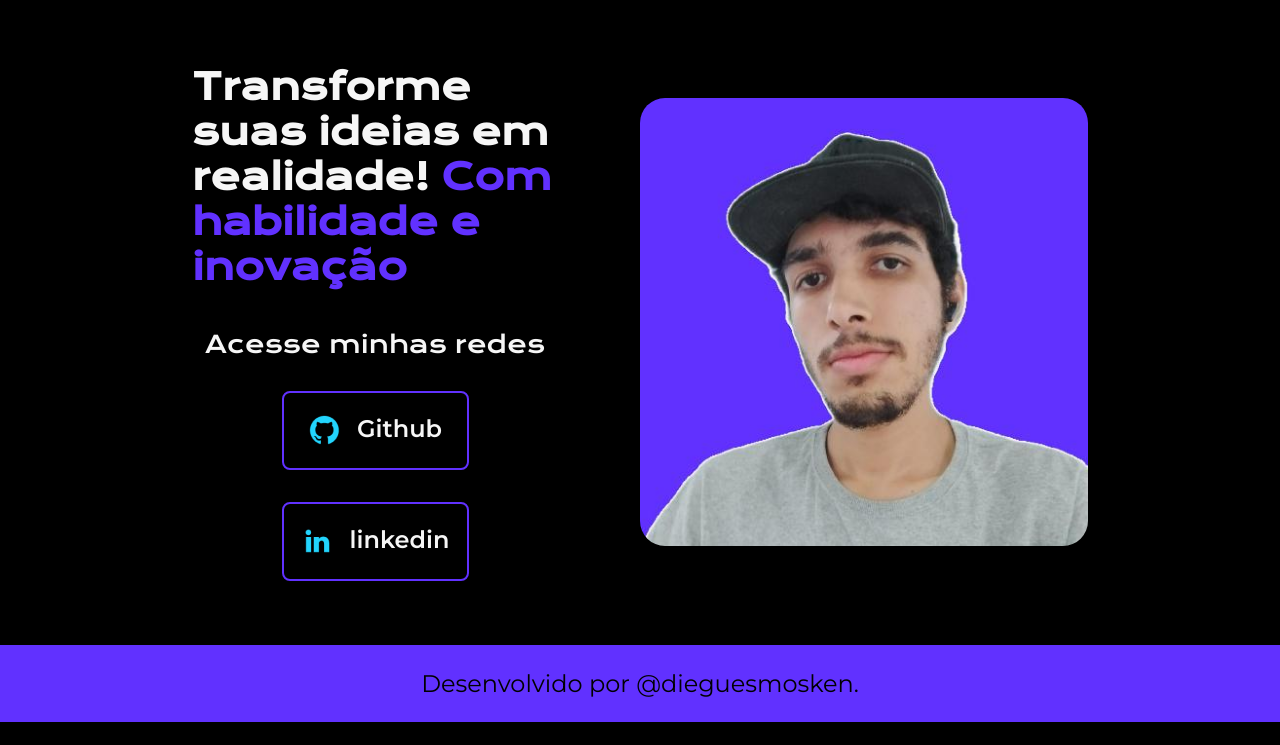
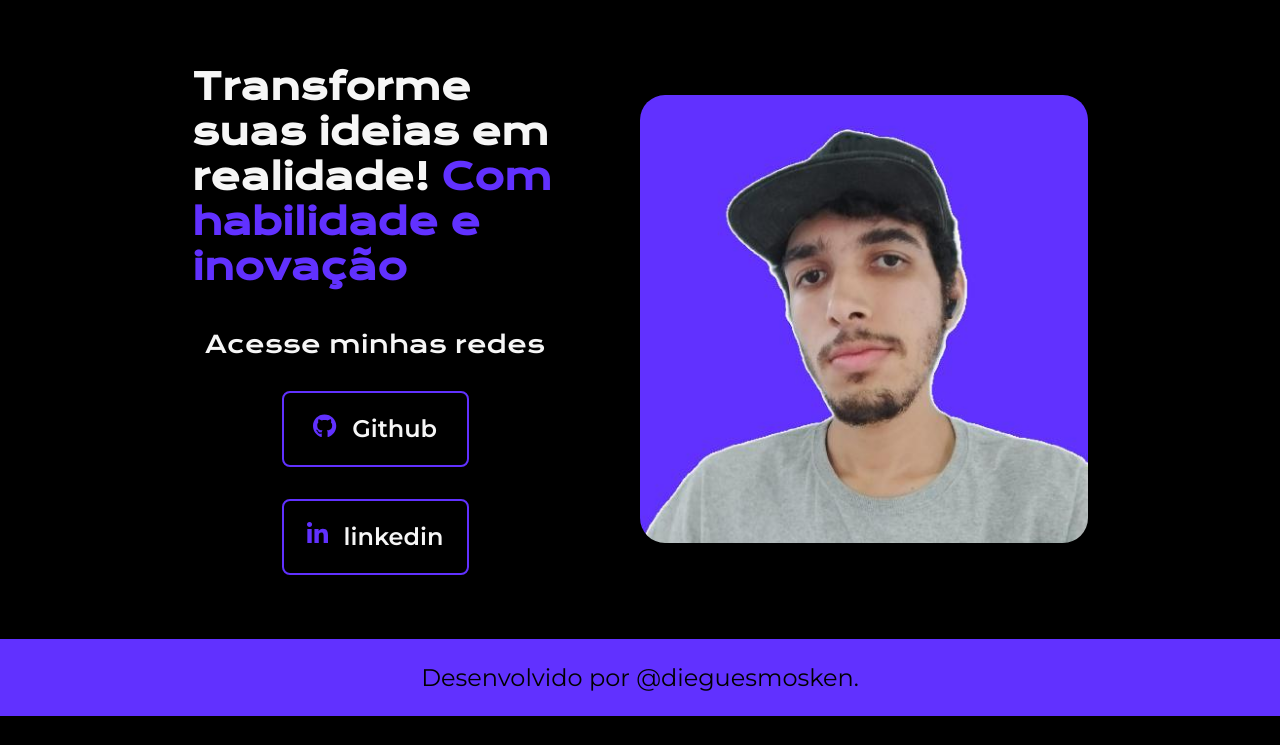
Before and after one commit to dieguesmosken/dieguesmosken.github.io, a PHP site: page /2021/v2/index.html in a window 1280 px wide. Shown: the part 55-800 px from the top of the page. Run offline with PHP 8.4, Linux system fonts and the light colour scheme.

Commit message:
Adiciona ícones do Font Awesome e atualiza estilos

```diff
--- a/v2/index.html
+++ b/v2/index.html
@@ -7,6 +7,8 @@
     <meta name="viewport" content="width=device-width, initial-scale=1.0">
     <title>Portifolio</title>
     <link rel="stylesheet" href="./styles/style.css">
+    <link rel="stylesheet" href="https://cdnjs.cloudflare.com/ajax/libs/font-awesome/6.5.1/css/all.min.css" integrity="sha512-DTOQO9RWCH3ppGqcWaEA1BIZOC6xxalwEsw9c2QQeAIftl+Vegovlnee1c9QX4TctnWMn13TZye+giMm8e2LwA==" crossorigin="anonymous" referrerpolicy="no-referrer" />
+    <script src="https://cdnjs.cloudflare.com/ajax/libs/font-awesome/6.5.1/js/all.min.js" integrity="sha512-GWzVrcGlo0TxTRvz9ttioyYJ+Wwk9Ck0G81D+eO63BaqHaJ3YZX9wuqjwgfcV/MrB2PhaVX9DkYVhbFpStnqpQ==" crossorigin="anonymous" referrerpolicy="no-referrer"></script>
 </head>
 
 <body>
@@ -28,11 +30,11 @@
             <div class="apresentacao__links">
                 <h2 class="apresentacao__links__subtitulo">Acesse minhas redes</h2>
                 <a class="apresentacao__links__navegacao" href="https://github.com/dieguesmosken">
-                    <img src="./assets/github.png">
+                    <i class="apresentacao__icone fa-brands fa-github"></i>
                     Github
                 </a>
                 <a class="apresentacao__links__navegacao" href="https://linkedin.com/in/dieguesmosken">
-                    <img src="./assets/linkedin.png">
+                    <i class="apresentacao__icone fa-brands fa-linkedin-in"></i>
                     linkedin
                 </a>
                 <!-- <a class="apresentacao__links__navegacao" href="https://twitch.tv/teuzinytbr">
--- a/v2/styles/style.css
+++ b/v2/styles/style.css
@@ -67,6 +67,7 @@ body{
     align-items: center;
     gap: 32px;
 }
+
 .apresentacao__links__subtitulo{
     font-family: var(--fonte-primaria);
     font-weight: 400;
@@ -90,6 +91,11 @@ body{
 .apresentacao__links__navegacao:hover{
     background-color: var(--cor-hover);
 }
+.apresentacao__icone {
+    font-size: 1.5rem;
+    color: var(--cor-terciaria) ;
+}
+
 .apresentacao__imagem{
     width: 50%;
     border-radius: 25px;
```
